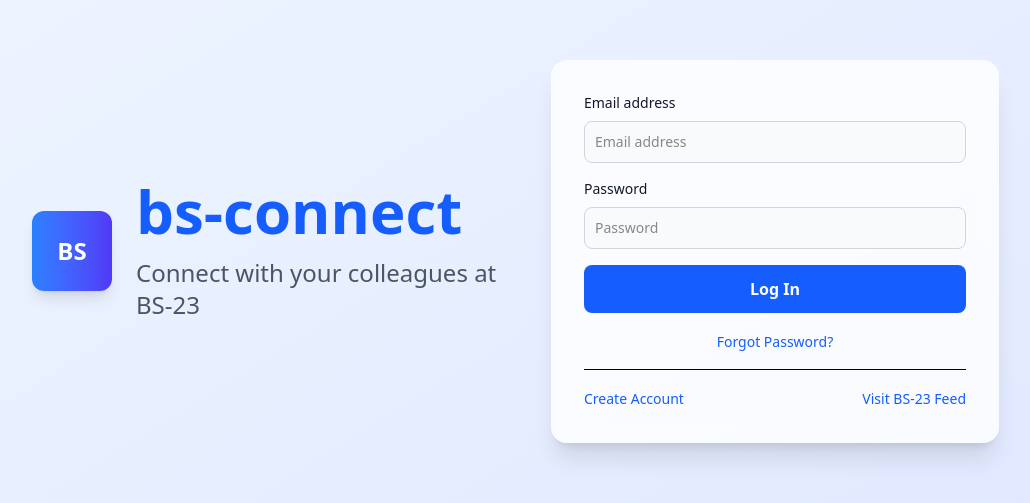
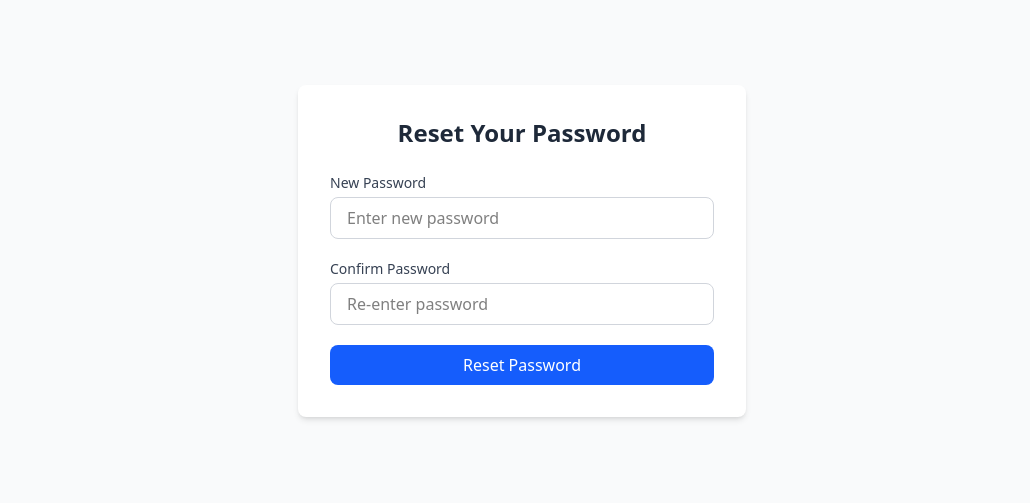
Before and after one commit to arif362-bs23/bs-connect-frontned, a React (Vite) app: page /reset-password/1 in a window 1280 px wide. Before the commit this address led to /. Shown: the part 149-652 px from the top of the page, without its empty margins (118-1148 px from the left). Built offline with nearby package versions, Linux system fonts and the light colour scheme; no server answers.

Commit message:
Add Reset Password functionality with form handling and error feedback

```diff
--- a/src/App.jsx
+++ b/src/App.jsx
@@ -9,6 +9,7 @@ import AuthProvider from './providers/AuthProvider';
 import ProtectedRoute from './routes/ProtectedRoute';
 import DashboardPage from './pages/DashboardPage';
 import ForgotPasswordPage from './pages/ForgotPasswordPage';
+import ResetPasswordPage from './pages/ResetPasswordPage';
 
 // Create a client
 const queryClient = new QueryClient();
@@ -35,6 +36,7 @@ function App() {
             <Route path="/user/login" element={<LoginPage />} />
             <Route path="/register" element={<RegisterPage />} />
             <Route path="/forgot-password" element={<ForgotPasswordPage />} />
+            <Route path="/reset-password/:token" element={<ResetPasswordPage />} />
 
             {/* Protected Route - Only DashboardPage */}
             <Route
--- a/src/pages/ResetPasswordPage.jsx
+++ b/src/pages/ResetPasswordPage.jsx
@@ -1,9 +1,102 @@
-import React from 'react'
+import React from 'react';
+import { useParams, useNavigate } from 'react-router-dom';
+import { useForm } from 'react-hook-form';
+import { authService } from '../services/AuthService';
+import { toast } from 'react-toastify';
 
 const ResetPasswordPage = () => {
+  const { token } = useParams();
+  const navigate = useNavigate();
+
+  const {
+    register,
+    handleSubmit,
+    watch,
+    setError,
+    formState: { errors }
+  } = useForm();
+
+  const onSubmit = async (data) => {
+    try {
+      await authService.resetPassword(token, data);
+      toast.success('Password has been reset successfully');
+      navigate('/login');
+    } catch (error) {
+      const response = error.response;
+
+      if (response && response.status === 422 && response.data && Array.isArray(response.data.detail)) {
+        toast.error('Unrecognized token or invalid data');
+        response.data.detail.forEach(err => {
+          const fieldName = err.loc[err.loc.length - 1];
+          if (fieldName) {
+            setError(fieldName, {
+              type: 'server',
+              message: err.msg
+            });
+          }
+        });
+      } else {
+        // Handle other errors (e.g., 404, 500)
+        toast.error(response?.data?.detail || 'Password reset failed. Please try again.');
+      }
+    }
+  };
+
   return (
-    <div>ResetPasswordPage</div>
-  )
-}
+    <div className="min-h-screen flex items-center justify-center bg-gray-50 px-4">
+      <div className="w-full max-w-md bg-white shadow-md rounded-lg p-8">
+        <h2 className="text-2xl font-semibold text-center text-gray-800 mb-6">
+          Reset Your Password
+        </h2>
 
-export default ResetPasswordPage
+        <form onSubmit={handleSubmit(onSubmit)} className="space-y-5">
+          <div>
+            <label htmlFor="new_password" className="block text-sm font-medium text-gray-700 mb-1">
+              New Password
+            </label>
+            <input
+              id="new_password"
+              type="password"
+              placeholder="Enter new password"
+              {...register('new_password', { required: 'New password is required', minLength: { value: 8, message: 'Password must be at least 8 characters' } })}
+              className="w-full px-4 py-2 border border-gray-300 rounded-lg focus:outline-none focus:ring-2 focus:ring-blue-500"
+            />
+            {errors.new_password && (
+              <p className="mt-1 text-sm text-red-500">
+                {errors.new_password.message}
+              </p>
+            )}
+          </div>
+
+          <div>
+            <label htmlFor="confirm_password" className="block text-sm font-medium text-gray-700 mb-1">
+              Confirm Password
+            </label>
+            <input
+              id="confirm_password"
+              type="password"
+              placeholder="Re-enter password"
+              {...register('confirm_password', {
+                required: 'Please confirm your password',
+                validate: (value) => value === watch('new_password') || 'Passwords do not match',
+              })}
+              className="w-full px-4 py-2 border border-gray-300 rounded-lg focus:outline-none focus:ring-2 focus:ring-blue-500"
+            />
+            {errors.confirm_password && (
+              <p className="mt-1 text-sm text-red-500">{errors.confirm_password.message}</p>
+            )}
+          </div>
+
+          <button
+            type="submit"
+            className="w-full bg-blue-600 hover:bg-blue-700 text-white font-medium py-2 px-4 rounded-lg transition duration-150"
+          >
+            Reset Password
+          </button>
+        </form>
+      </div>
+    </div>
+  );
+};
+
+export default ResetPasswordPage;
--- a/src/services/AuthService.js
+++ b/src/services/AuthService.js
@@ -22,6 +22,11 @@ export const authService = {
     return await api.post('/user/forget-password', { email });
   },
 
+  resetPassword: async (token, resetData) => {
+    return await api.post(`/user/reset-password/${token}`, resetData);
+  },
+
+
   logout: () => {
     localStorage.removeItem('access_token');
     localStorage.removeItem('refresh_token');
```
